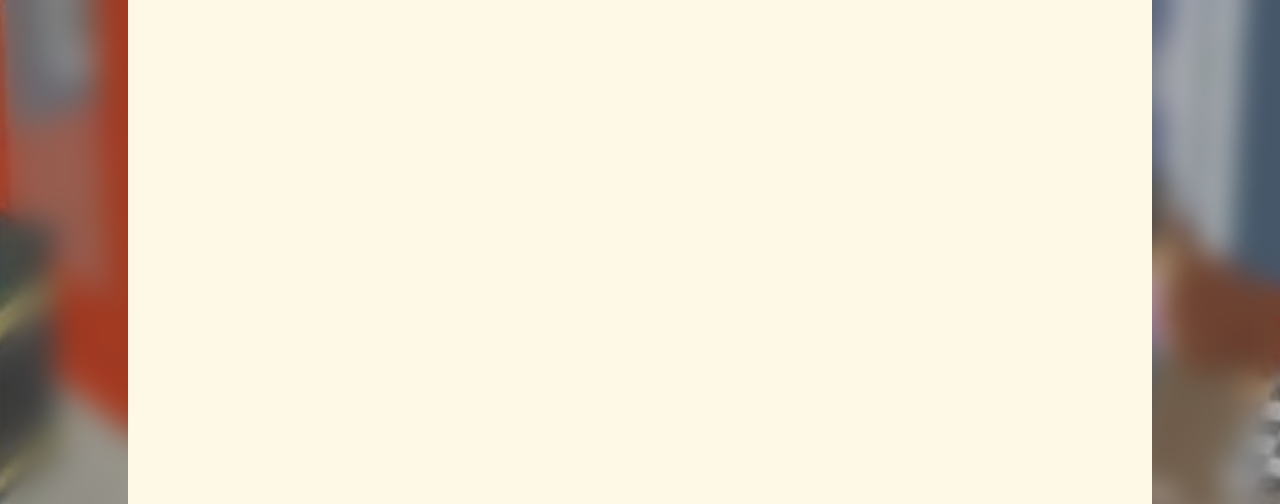
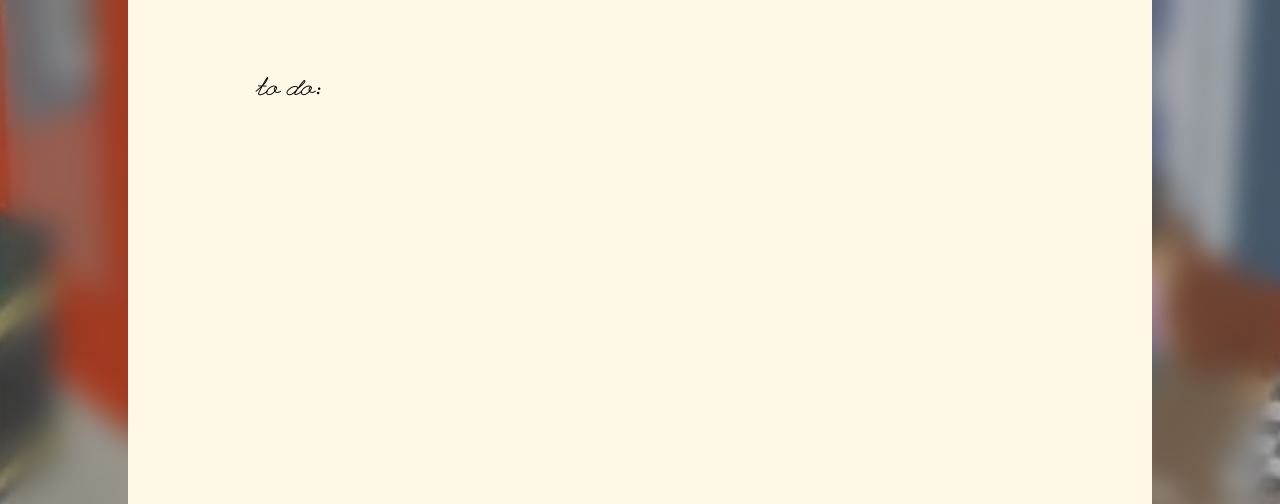
Before and after one commit to bblais23/untitled-todo-list, a React (Vite) app: page / in a window 1280 px wide. Shown: the part 138-642 px from the top of the page. Built offline with nearby package versions, Linux system fonts and the light colour scheme.

Commit message:
Add css for list

```diff
--- a/src/Components/UntitledList.css
+++ b/src/Components/UntitledList.css
@@ -1,3 +1,14 @@
+.listContent {
+	grid-area: content;
+}
+
 .listPaper {
-	margin: 0 auto;
+	display: grid;
+	grid-template-areas:
+		".    .    ."
+		". content ."
+		".    .    ."
+		;
+	grid-template-columns: 8em auto 8em;
+	grid-template-rows: 8em auto 8em;
 }
--- a/src/Components/UntitledList.js
+++ b/src/Components/UntitledList.js
@@ -1,7 +1,11 @@
 import React from 'react';
+
+import './UntitledList.css';
 
 export default function UntitledList() {
 	return <main className="listPaper">
-		<h1>to do:</h1>
+		<section class="listContent">
+			<h1>to do:</h1>
+		</section>
 	</main>
 }
```
